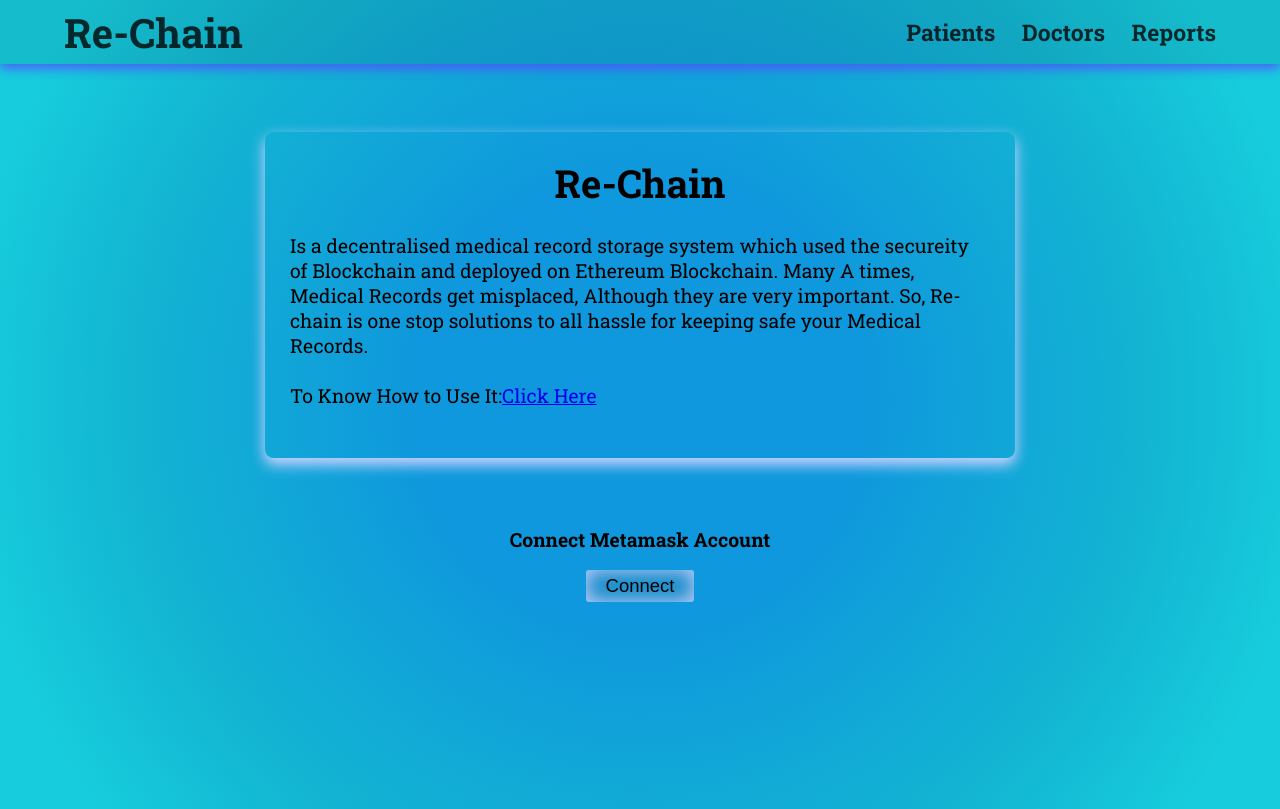
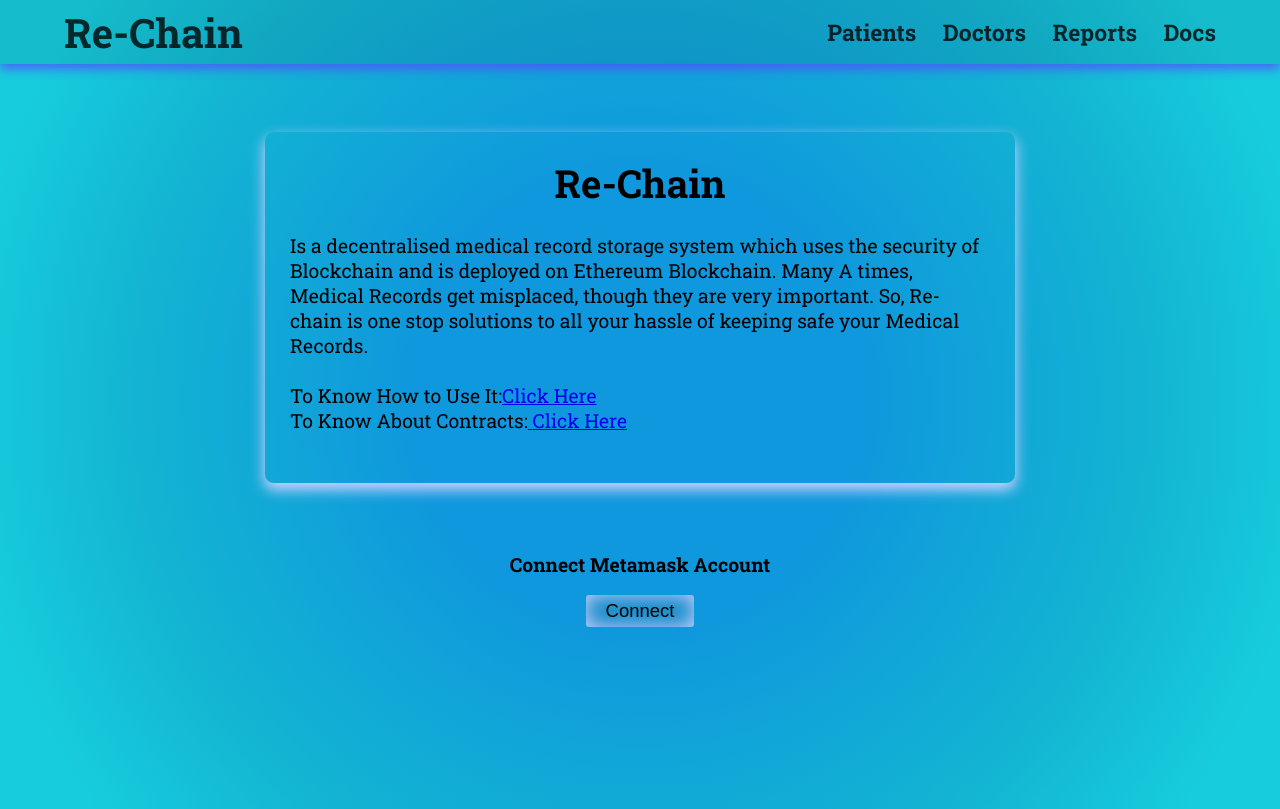
Before and after one commit to Via5K/Re-Chain, a Next.js app: page / in a window 1280 px wide. Built offline with nearby package versions, Linux system fonts and the light colour scheme.

Commit message:
Updated Nav & Minor Mistakes

```diff
--- a/components/Navbar.js
+++ b/components/Navbar.js
@@ -65,6 +65,11 @@
                 <a>Reports</a>
               </Link>
             </li>
+            <li>
+              <a href="https://github.com/Via5k/re-chain/blob/master/README.md">
+                Docs
+              </a>
+            </li>
             {/* <li>
               <Link href="/Register">
                 <a>Register</a>
--- a/components/cards/Welcome.js
+++ b/components/cards/Welcome.js
@@ -7,16 +7,24 @@
         <h1 className={styles.head}>Re-Chain</h1>
         <br />
         <p>
-          Is a decentralised medical record storage system which used the
-          secureity of Blockchain and deployed on Ethereum Blockchain. Many A
-          times, Medical Records get misplaced, Although they are very
-          important. So, Re-chain is one stop solutions to all hassle for
-          keeping safe your Medical Records.
+          Is a decentralised medical record storage system which uses the
+          security of Blockchain and is deployed on Ethereum Blockchain. Many A
+          times, Medical Records get misplaced, though they are very important.
+          So, Re-chain is one stop solutions to all your hassle of keeping safe
+          your Medical Records.
         </p>
         <br />
         <p>
           To Know How to Use It:
-          <a href="https://github.com/Via5k/Re-Chain">Click Here</a>
+          <a href="https://github.com/Via5k/Re-Chain/blob/master/README.md">
+            Click Here
+          </a>{' '}
+          <br />
+          To Know About Contracts:
+          <a href="https://github.com/Via5K/Blockchain-Based-Medical-Health-Records/blob/master/README.md">
+            {' '}
+            Click Here{' '}
+          </a>
         </p>
         <br />
       </div>
--- a/components/forms/PatientRegistrationForm.js
+++ b/components/forms/PatientRegistrationForm.js
@@ -113,7 +113,7 @@
           required
         />
 
-        <label htmlFor="phone-number">Number: </label>
+        <label htmlFor="phone-number">Phone Number: </label>
         <input
           type="tel"
           name="phone-number"
--- a/pages/Doctors.js
+++ b/pages/Doctors.js
@@ -33,8 +33,8 @@
           className={`${styles.row}`}
           style={{ maxWidth: '750px', margin: '0 auto' }}
         >
-          <button onClick={getForm}>View Details</button>
-          <button onClick={addForm}>Register</button>
+          <button onClick={getForm}>Lookup Doctor</button>
+          <button onClick={addForm}>Add Doctor</button>
         </div>
       </div>
       {getItem('address') ? (
--- a/pages/Patients.js
+++ b/pages/Patients.js
@@ -34,8 +34,8 @@
           className={`${styles.row}`}
           style={{ maxWidth: '750px', margin: '0 auto' }}
         >
-          <button onClick={getForm}>View Details</button>
-          <button onClick={addForm}>Register</button>
+          <button onClick={getForm}>Lookup Patient</button>
+          <button onClick={addForm}>Add Patient</button>
         </div>
       </div>
       {getItem('address') ? (
--- a/pages/Reports.js
+++ b/pages/Reports.js
@@ -36,7 +36,7 @@
           style={{ maxWidth: '750px', margin: '0 auto' }}
         >
           <button onClick={AddForm}>Add Report</button>
-          <button onClick={GetForm}>Get Report</button>
+          <button onClick={GetForm}>Lookup Report</button>
         </div>
       </div>
 
```
